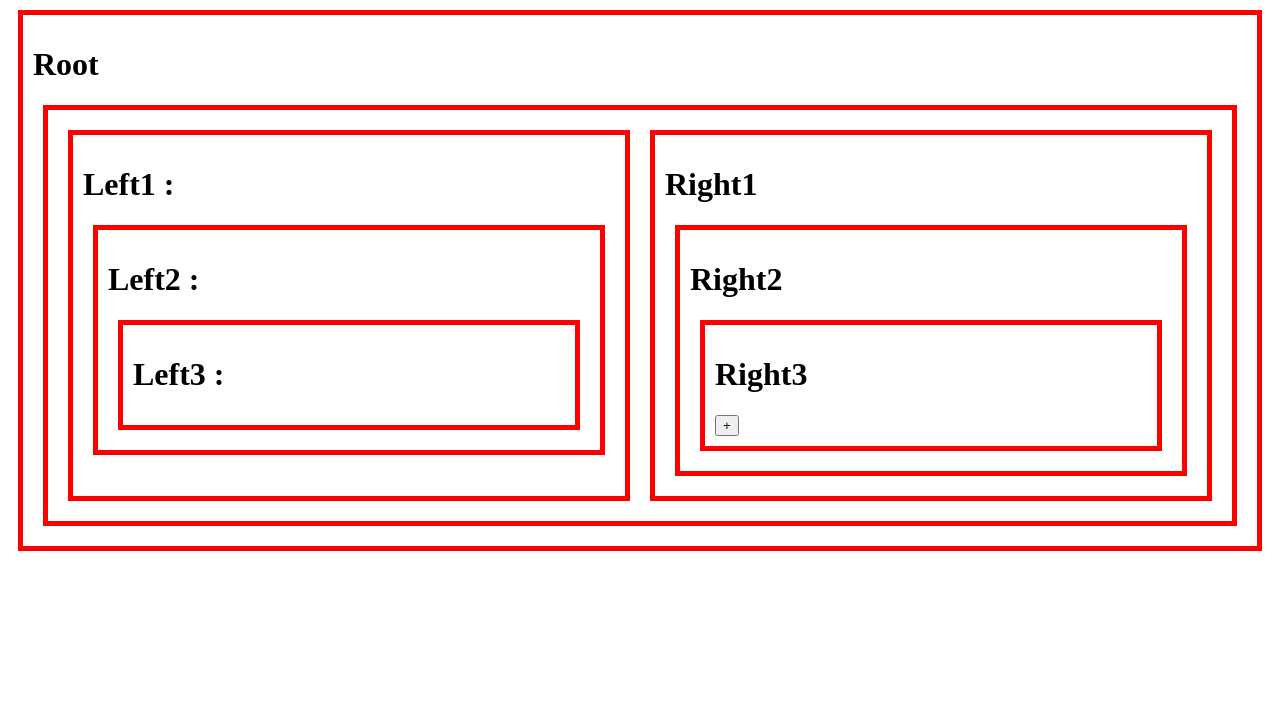
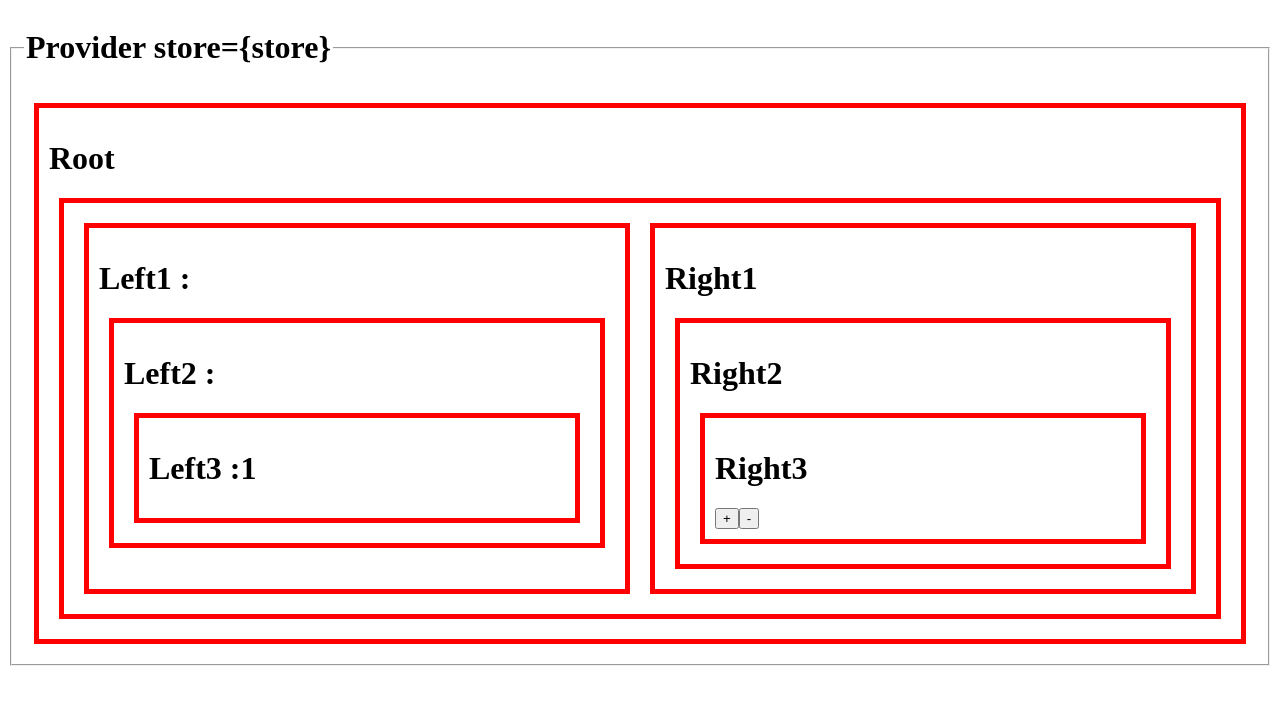
Before and after one commit to wjdpwdn/React_redux_training, a React (Create React App) app: page / in a window 1280 px wide. Shown: the top 704 px of the page. Built offline with nearby package versions, Linux system fonts and the light colour scheme.

Commit message:
실습 완료

```diff
--- a/package.json
+++ b/package.json
@@ -9,6 +9,7 @@
     "@testing-library/user-event": "^13.5.0",
     "react": "^18.2.0",
     "react-dom": "^18.2.0",
+    "react-redux": "^8.0.5",
     "react-scripts": "5.0.1",
     "redux": "^4.2.1",
     "web-vitals": "^2.1.4"
--- a/src/App.js
+++ b/src/App.js
@@ -1,7 +1,7 @@
 import React from "react";
 import "./style.css";
 import { useState } from "react";
-import { createStore } from "redux";
+import { legacy_createStore as createStore } from "redux";
 import { Provider, useSelector, useDispatch, connect } from "react-redux";
 
 function reducer(currentState, action) {
@@ -14,14 +14,30 @@ function reducer(currentState, action) {
 
   // 리엑트 불변성의 원칙을 고수하여 원본을 복사하여 사용한다.
   const newState = { ...currentState };
+  // Onclick 이벤트로 action.type이 PLUS인 경우 실행
+  if (action.type === "PLUS") {
+    newState.number += 1;
+  }
+  if (action.type === "MINUS") {
+    newState.number -= 1;
+  }
   return newState;
 }
+
 const store = createStore(reducer);
 
 function App() {
   const [number, setNumber] = useState(1);
 
+  const jsx = `Provider store={store}`;
+
   return (
+    <fieldset>
+      <legend>
+        <h1>{jsx}</h1>
+      </legend>
+
+      <Provider store={store}>
         <div id="container">
           <h1>Root </h1>
           <div className="grid">
@@ -29,6 +45,8 @@ function App() {
             <Right1></Right1>
           </div>
         </div>
+      </Provider>
+    </fieldset>
   );
 }
 
@@ -51,9 +69,16 @@ function Left2(props) {
 }
 
 function Left3(props) {
+  // useSelector 는 함수를 인자로 받는다.
+  function funcNumber(state) {
+    return state.number; // number state를 쓰겠다~
+  }
+
+  const number = useSelector((state) => state.number);
+
   return (
     <div>
-      <h1>Left3 :</h1>
+      <h1>Left3 :{number}</h1>
     </div>
   );
 }
@@ -76,10 +101,24 @@ function Right2(props) {
 }
 
 function Right3(props) {
+  const dispatch = useDispatch();
   return (
     <div>
       <h1>Right3</h1>
-      <input type="button" value="+" />
+      <input
+        type="button"
+        value="+"
+        onClick={() => {
+          dispatch({ type: "PLUS" });
+        }}
+      />
+      <input
+        type="button"
+        value="-"
+        onClick={() => {
+          dispatch({ type: "MINUS" });
+        }}
+      />
     </div>
   );
 }
```
Also changed, not shown: 1 other file (tests, documents, lock files or other folders). Lines whose indentation alone changed are shown as unchanged.
